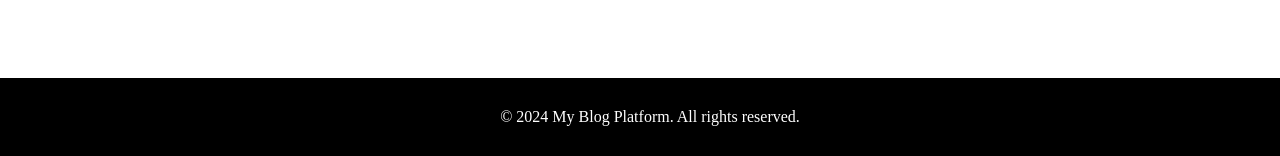
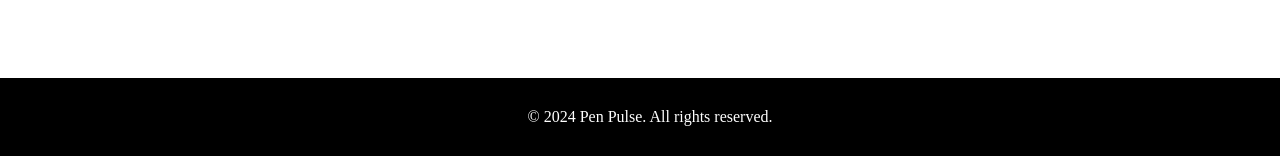
Before and after one commit to SarvaiyaSourav/Pen-Pulse, a PHP site: page /create.php in a window 1280 px wide. Shown: the part 644-800 px from the top of the page. Run offline with PHP 8.4, Linux system fonts and the light colour scheme.

Commit message:
Update create.php

```diff
--- a/create.php
+++ b/create.php
@@ -167,7 +167,7 @@ footer {
     </main>
 
     <footer>
-        <p>&copy; 2024 My Blog Platform. All rights reserved.</p>
+        <p>&copy; 2024 Pen Pulse. All rights reserved.</p>
     </footer>
 </body>
 </html>
```
